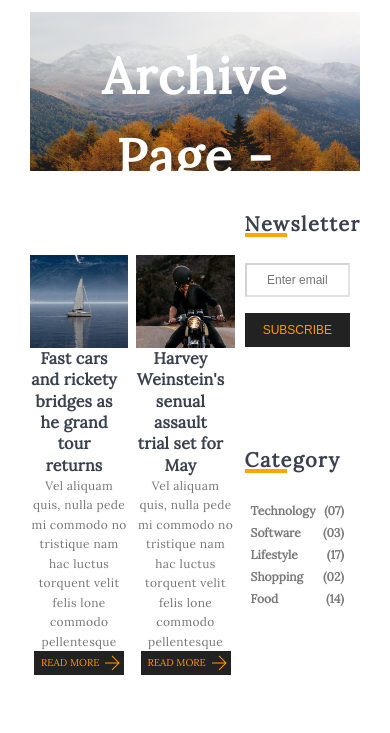
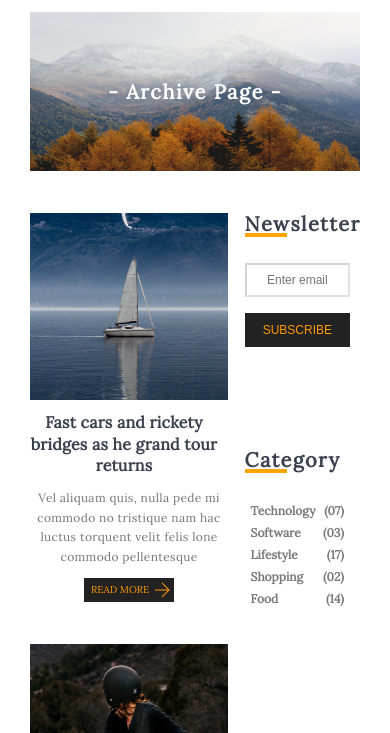
Before and after one commit to ikameto/final-proect, a plain HTML site: page archive.html in a window 390 px wide. Shown: the part 111-844 px from the top of the page. Drawn offline with Linux system fonts and the light colour scheme.

```diff
--- a/style/main.css
+++ b/style/main.css
@@ -1034,6 +1034,13 @@ body {
   margin-bottom: 30px;
 }
 
+@media screen and (max-width: 768px) {
+  .banner__head {
+    font-size: 20px;
+    margin-bottom: 0;
+  }
+}
+
 /*  */
 /* start content wrap */
 /*  */
@@ -1046,6 +1053,13 @@ body {
   width: 70%;
 }
 
+@media screen and (max-width: 768px) {
+  .content__wrap {
+    width: 60%;
+    margin-top: 8px;
+  }
+}
+
 /*  */
 /* start blog card archive */
 /*  */
@@ -1055,16 +1069,42 @@ body {
   margin-bottom: 60px;
 }
 
+@media screen and (max-width: 768px) {
+  .blog__card--archive {
+    width: 100%;
+    height: auto;
+    margin-bottom: 42px;
+  }
+}
+
 .blog__img--archive {
   margin-bottom: 0;
+}
+
+@media screen and (max-width: 768px) {
+  .blog__img--archive {
+    margin-bottom: 12px;
+  }
 }
 
 .blog__link--archive {
   margin-bottom: 0;
 }
 
+@media screen and (max-width: 768px) {
+  .blog__link--archive {
+    margin-bottom: 12px;
+  }
+}
+
 .blog__text--archive {
   margin-bottom: 0;
+}
+
+@media screen and (max-width: 768px) {
+  .blog__text--archive {
+    margin-bottom: 12px;
+  }
 }
 
 /*  */
@@ -1079,6 +1119,12 @@ body {
   height: 350px;
   margin: 0 0 50px;
   padding: 10px;
+}
+
+@media screen and (max-width: 768px) {
+  .blog_section {
+    height: 200px;
+  }
 }
 
 .section__map {
@@ -1098,12 +1144,26 @@ body {
   margin-bottom: 50px;
 }
 
+@media screen and (max-width: 768px) {
+  .contact {
+    flex-direction: column;
+  }
+}
+
 .contact__box {
   display: flex;
   flex-direction: column;
   justify-content: space-between;
   width: 25%;
   margin-right: 18px;
+}
+
+@media screen and (max-width: 768px) {
+  .contact__box {
+    flex-direction: row;
+    flex-wrap: wrap;
+    width: 100%;
+  }
 }
 
 .contact__box--size {
```
